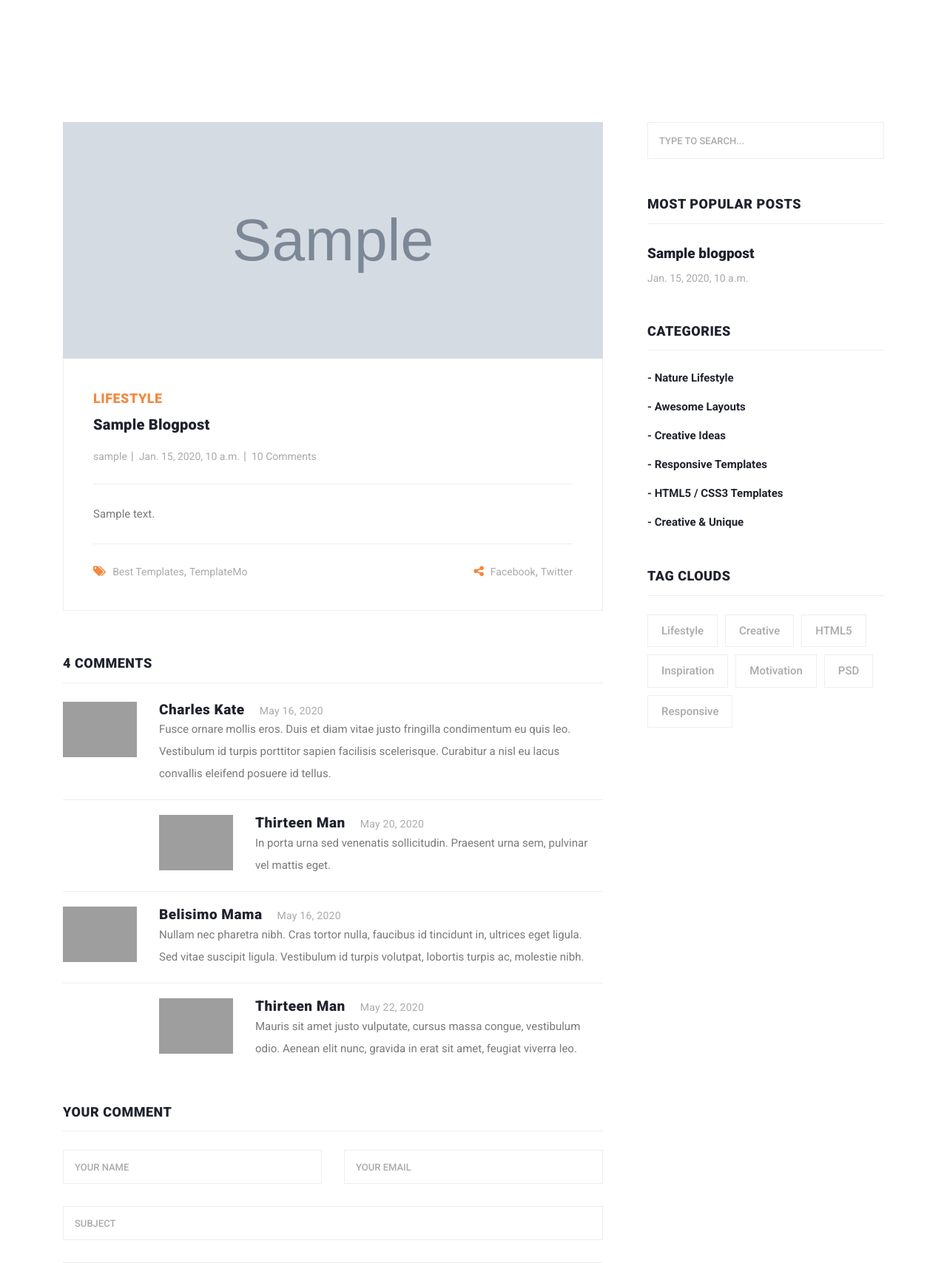
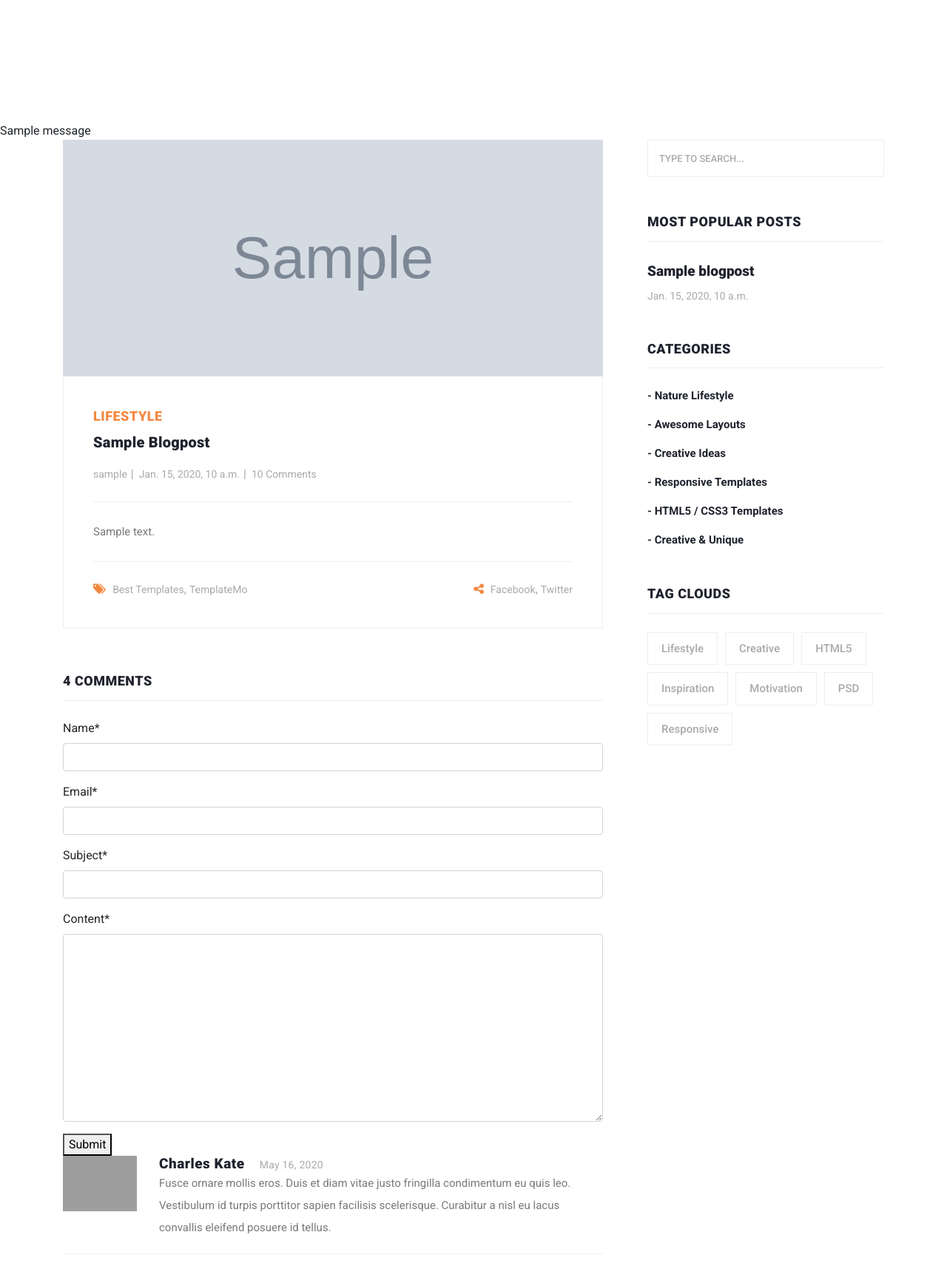
Before and after one commit to TodorToshev/Own-Blueprint, a Django app: page /blog/post/1 in a window 1280 px wide. Shown: the part 116-1824 px from the top of the page at 74% size. Run offline with Django 3.2, Linux system fonts and the light colour scheme; tables that the repository leaves empty hold one stand-in row (values such as "Sample post"); grey boxes marked "Sample" are stand-in pictures; one stand-in notice (Sample message) is shown; some libraries are stand-ins or nearby versions; grey boxes are pictures that could not be loaded.

Commit message:
Added Comment model w/ save() method to autosave user name; added custom form w/ HiddenInput for author; registered in dj-admin; extended post_detail to handle the form; rendered it in html.

```diff
--- a/blog/admin.py
+++ b/blog/admin.py
@@ -1,6 +1,7 @@
 from django.contrib import admin
-from .models import BlogPost
+from .models import BlogPost, PostComment
 
 # Register your models here.
 
 admin.site.register(BlogPost)
+admin.site.register(PostComment)
--- a/blog/forms.py
+++ b/blog/forms.py
@@ -1,6 +1,15 @@
-from django.forms import ModelForm
-from .models import BlogPost
+from django import forms
+from django.forms import ModelForm, widgets
+from .models import BlogPost, PostComment
+
 #not needed now.
 class PostForm(ModelForm):
   model = BlogPost
   fields = ['title', 'title_image', 'content']
+
+
+class CommentForm(ModelForm):
+  class Meta:
+    model = PostComment
+    fields = ['name', 'author', 'email', 'subject', 'content']
+    widgets = {'author': forms.HiddenInput()}
--- a/blog/models.py
+++ b/blog/models.py
@@ -1,6 +1,7 @@
 from django.db import models
 from django.contrib.auth.models import User
 from ckeditor.fields import RichTextField
+from django.db.models.expressions import F
 
 # Create your models here.
 
@@ -19,3 +20,25 @@ class BlogPost(models.Model):
 
     def __str__(self):
         return self.title
+
+
+class PostComment(models.Model):
+    author = models.ForeignKey(User, related_name='comment_author', on_delete=models.CASCADE, null=True, blank=True)
+    name = models.CharField(max_length=250, blank=False)
+    email = models.EmailField(max_length=100)
+    subject = models.CharField(max_length=100)
+    content = models.TextField(max_length=500)
+
+
+
+    def save(self, *args, **kwargs):
+        if self.author is not None:
+            if self.author.first_name and self.author.last_name:
+                self.name = self.author.first_name + ' ' + self.author.last_name
+            else:
+                self.name = self.author.username
+
+        super().save(*args, **kwargs)
+
+    def __str__(self):
+            return f"Comment {self.subject} by {self.name}"
--- a/blog/templates/blog/post-details.html
+++ b/blog/templates/blog/post-details.html
@@ -1,8 +1,14 @@
 {% extends 'blog/base.html' %}
+{% load crispy_forms_tags %}
 
-    {% block content %}
+  {% block content %}
 
     <section class="blog-posts grid-system">
+      {% if messages %}
+        {% for message in messages %}
+          {{ message }}
+        {% endfor %}
+      {% endif %}
       <div class="container">
         <div class="row">
           <div class="col-lg-8">
@@ -52,12 +58,20 @@
                     </div>
                   </div>
                 </div>
+
                 <div class="col-lg-12">
                   <div class="sidebar-item comments">
                     <div class="sidebar-heading">
                       <h2>4 comments</h2>
                     </div>
                     <div class="content">
+
+                      <form method="post">
+                        {% csrf_token %}
+                        {{ comment_form|crispy }}
+                        <button type="submit" id="form-submit" class="main-button">Submit</button>
+                      </form>
+
                       <ul>
                         <li>
                           <div class="author-thumb">
--- a/blog/views.py
+++ b/blog/views.py
@@ -5,6 +5,8 @@ from django.contrib.auth.mixins import LoginRequiredMixin
 from django.views.generic.edit import CreateView, UpdateView, DeleteView
 from django.shortcuts import get_object_or_404
 from django.urls import reverse, reverse_lazy
+from .forms import CommentForm
+from django.contrib import messages
 
 
 
@@ -28,11 +30,21 @@ def post_detail(request, id):
     post.views += 1
     post.save()
 
+    comment_form = CommentForm()
+    if request.method == 'POST':
+      comment_form = CommentForm(request.POST)
+      if comment_form.is_valid():
+        comment = comment_form.save(commit=False)
+        comment.author = request.user
+        comment.save()
+        messages.success(request, 'Comment has been posted.')
+
     #repeating code, but otherwise the base.html gets messed up when I try to use inheritance.
     #TODO: fix
     context = {
       'most_popular': BlogPost.objects.order_by('-views')[:5],
-      'post': post
+      'post': post,
+      'comment_form': comment_form,
       }
     return render(request, 'blog/post-details.html', context)
 
```
Also changed, not shown: blog/migrations/0008_postcomment.py (added).
